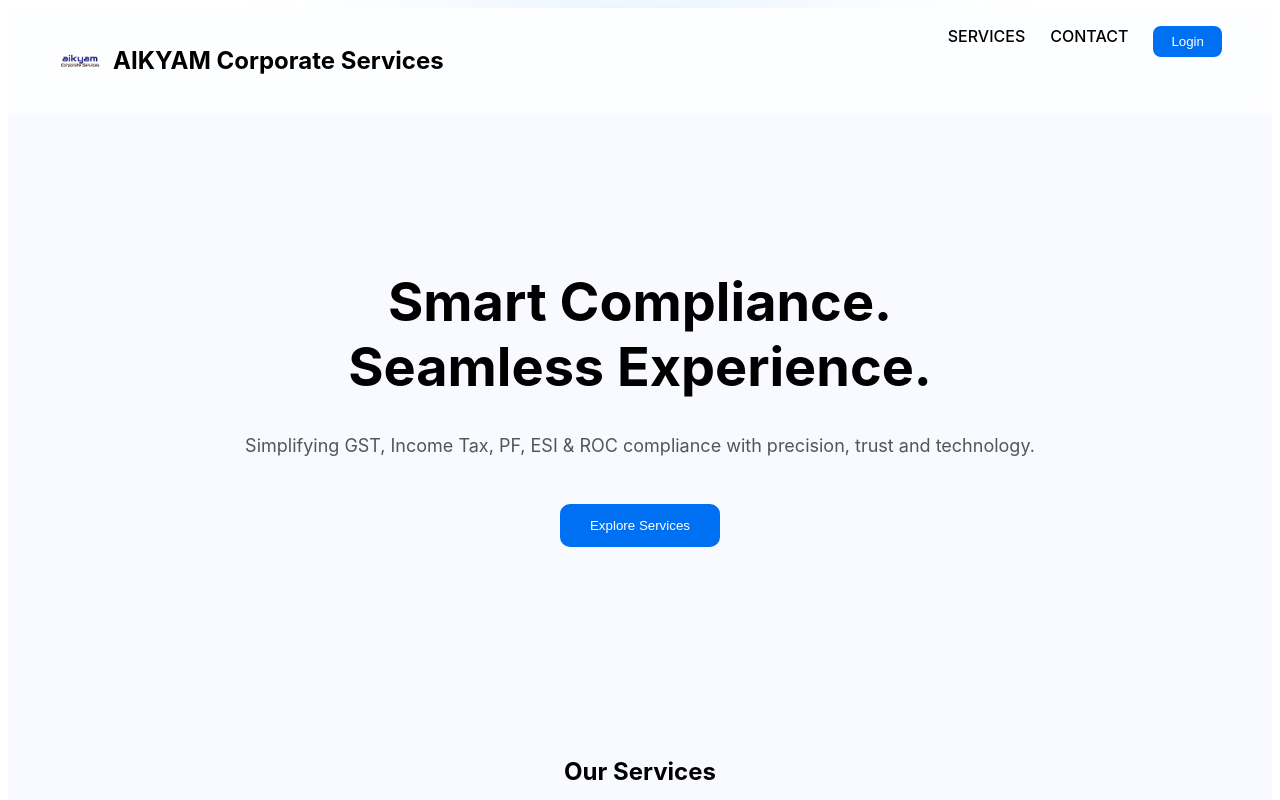
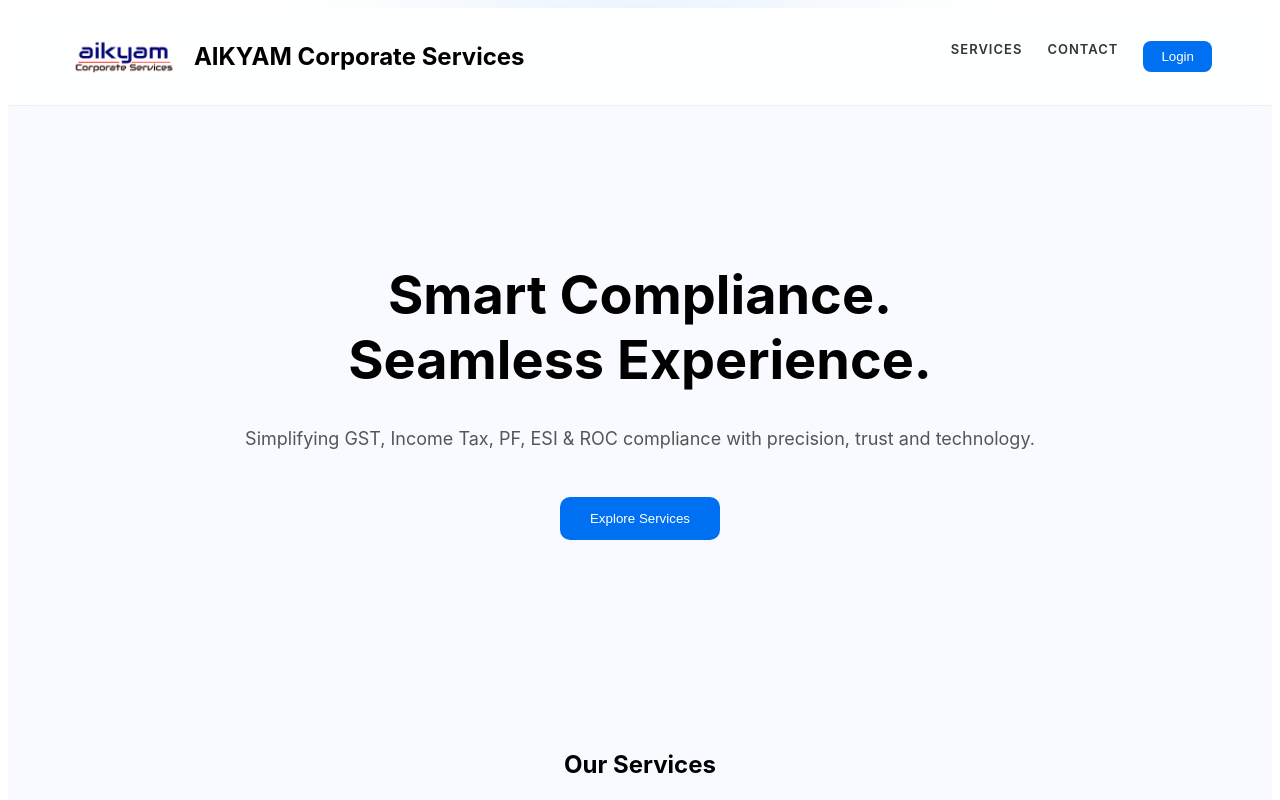
Before and after one commit to aikyambhanu/client-portal, a Next.js app: page / in a window 1280 px wide. Shown: the top 800 px of the page. Built offline with nearby package versions, Linux system fonts and the light colour scheme.

Commit message:
Update page.js

```diff
--- a/app/page.js
+++ b/app/page.js
@@ -11,8 +11,8 @@ export default function Home() {
 
       {/* HEADER */}
       <div style={header}>
-        <div style={{ display: 'flex', alignItems: 'center', gap: 10 }}>
-          <img src="/companylogo.png" width="45" />
+        <div style={{ display: 'flex', alignItems: 'center', gap: 12 }}>
+          <img src="/companylogo.png" style={{ height: 42 }} />
           <h2>AIKYAM Corporate Services</h2>
         </div>
 
@@ -163,15 +163,20 @@ const header = {
   top: 0,
   display: 'flex',
   justifyContent: 'space-between',
-  padding: '18px 50px',
-  background: 'rgba(255,255,255,0.7)',
-  backdropFilter: 'blur(12px)',
+  alignItems: 'center',
+  padding: '14px 60px',
+  background: 'rgba(255,255,255,0.85)',
+  backdropFilter: 'blur(14px)',
+  borderBottom: '1px solid rgba(0,0,0,0.06)',
   zIndex: 1000
 }
-
 const nav = {
   cursor: 'pointer',
-  fontWeight: 500
+  fontWeight: 600,
+  fontSize: 13,
+  letterSpacing: '1px',
+  color: '#333',
+  transition: '0.3s'
 }
 
 const loginBtn = {
```
